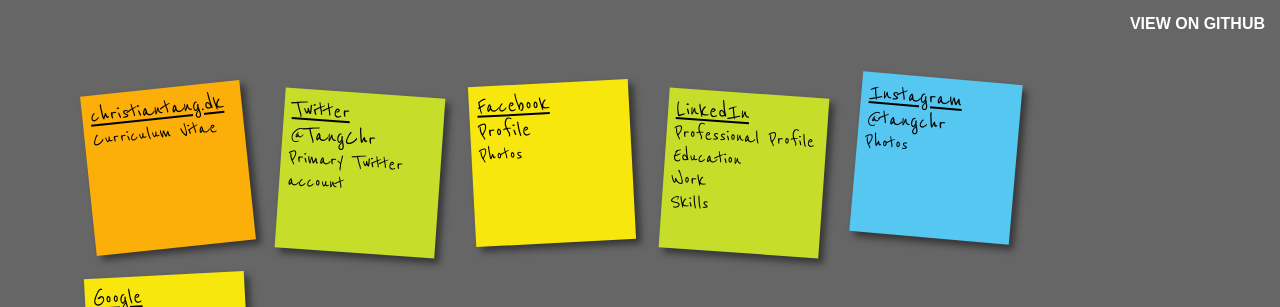
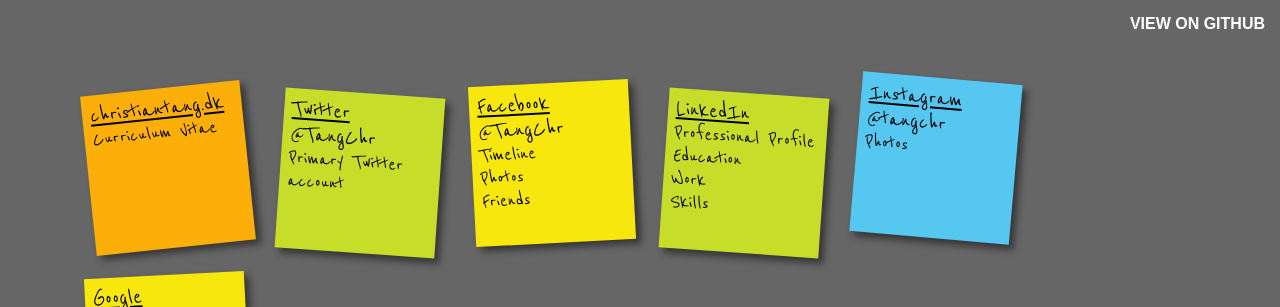
Before and after one commit to TangChr/Seaweed, a Jekyll site: the page built from index.html, in a window 1280 px wide. Shown: the top 307 px of the page. Built offline with Jekyll 4.4.1, drawn with Linux system fonts in a browser that asks for light colours.

Commit message:
Updated Facebook

```diff
--- a/_data/row1.yml
+++ b/_data/row1.yml
@@ -8,9 +8,9 @@
   lines:  ["Primary Twitter account"]
 
 - name:   Facebook
-  url:    https://www.facebook.com/profile.php?id=1323079301
-  header: Profile
-  lines:  ["Photos"]
+  url:    https://www.facebook.com/TangChr
+  header: "@TangChr"
+  lines:  ["Timeline","Photos","Friends"]
 
 - name:   LinkedIn
   url:    http://linkedin.com/in/christiantang
```
